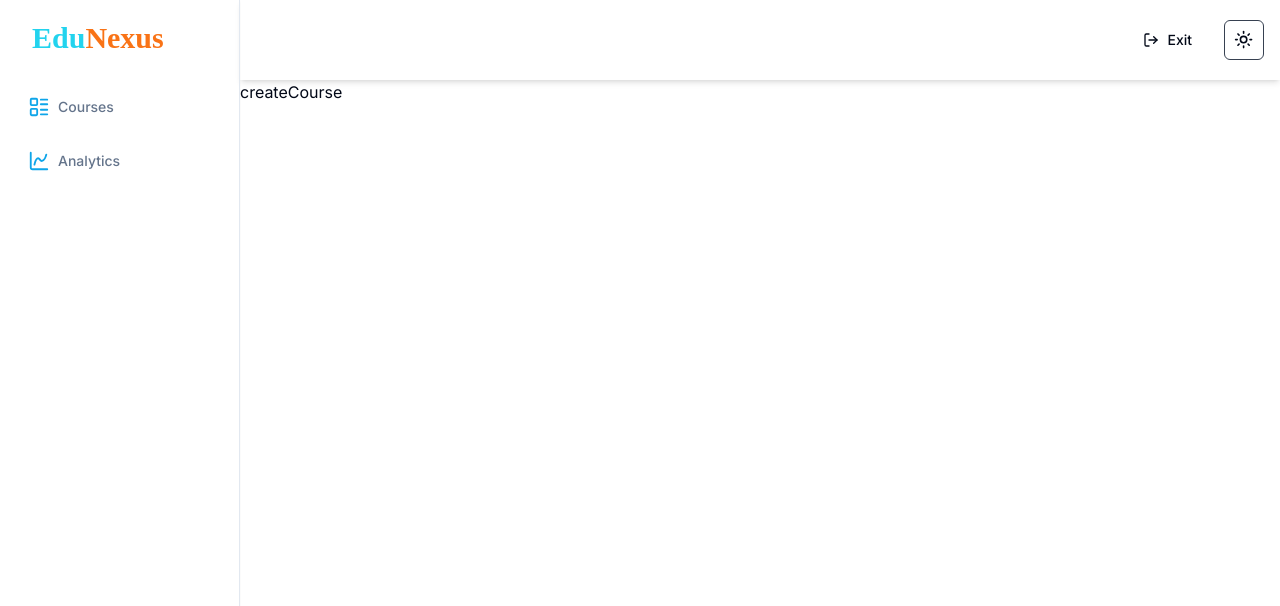
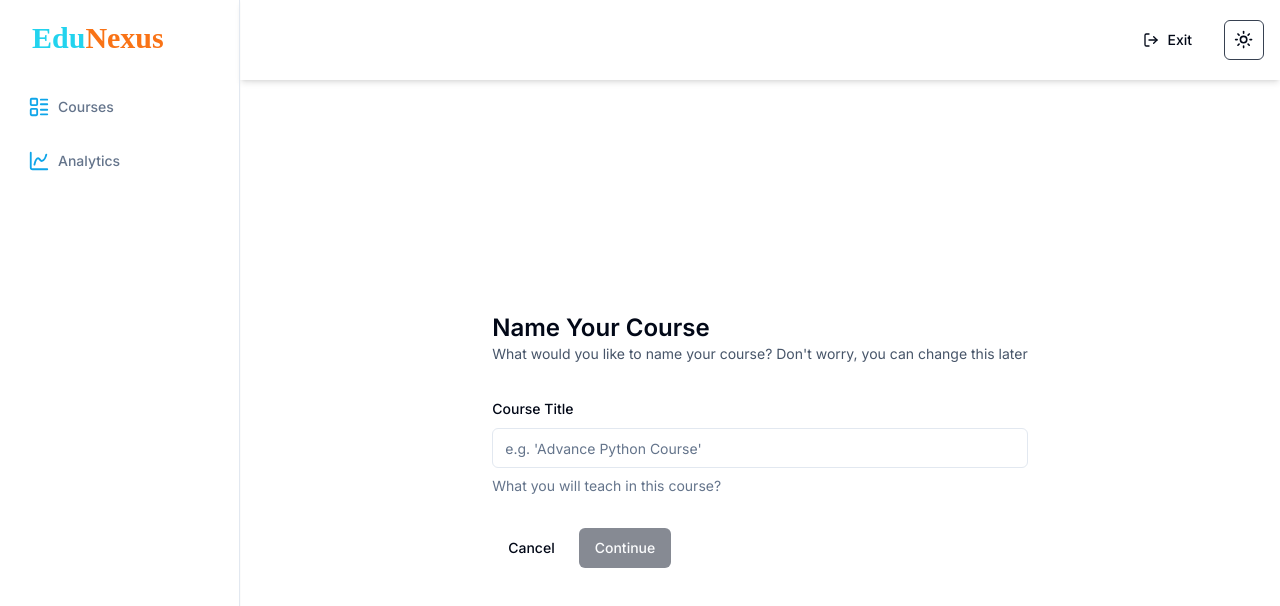
Before and after one commit to Nil369/learning-path-dashboard, a Next.js app: page /dashboard/teacher/create-course in a window 1280 px wide. Shown: the top 606 px of the page. Built offline with nearby package versions, Linux system fonts and the light colour scheme.

Commit message:
Setup DB for Course Page

```diff
--- /dev/null
+++ b/app/api/courses/route.js
@@ -0,0 +1,27 @@
+import { db } from "@/lib/db";
+import { auth } from "@clerk/nextjs/server";
+import { NextResponse } from "next/server";
+
+export async function POST(req) {
+    try {
+        const { userId } = auth();
+
+        const { title } = await req.json();  // Destructure the title from the JSON body
+
+        if (!userId) {
+            return new NextResponse("Unauthorized", { status: 401 });
+        }
+
+        const course = await db.course.create({
+            data: {
+                userId,
+                title,
+            },
+        });
+
+        return NextResponse.json(course); // Return the created course as a JSON response
+    } catch (error) {
+        console.log("[COURSES]: ", error);
+        return new NextResponse("Internal Server Error", { status: 500 });
+    }
+}
--- /dev/null
+++ b/app/dashboard/teacher/courses/[courseId]/page.jsx
@@ -0,0 +1,11 @@
+import React from "react";
+
+const CourseIdPage = ({params}) => {
+  return (
+  <div>
+    CourseId: {params.courseId}
+    </div>
+);
+};
+
+export default CourseIdPage;
--- a/app/dashboard/teacher/create-course/page.jsx
+++ b/app/dashboard/teacher/create-course/page.jsx
@@ -1,7 +1,101 @@
+"use client";
+
 import React from "react";
+import * as z from "zod";
+import axios from "axios";
+import { zodResolver } from "@hookform/resolvers/zod";
+import { useForm } from "react-hook-form";
+import { useRouter } from "next/navigation"; // Correctly use useRouter here
+import {
+  Form,
+  FormControl,
+  FormDescription,
+  FormLabel,
+  FormField,
+  FormMessage,
+  FormItem,
+} from "@/components/ui/form";
 
-const createCourse = () => {
-  return <div>createCourse</div>;
+import { Button } from "@/components/ui/button";
+import { Input } from "@/components/ui/input";
+import Link from "next/link";
+import toast from "react-hot-toast";
+
+const formSchema = z.object({
+  title: z.string().min(3, {
+    message: "Title is required & should be at least 3 characters!",
+  }),
+});
+
+const CreateCourse = () => {
+  const form = useForm({
+    resolver: zodResolver(formSchema),
+    defaultValues: {
+      title: "",
+    },
+  });
+
+  const router = useRouter(); // Use the router here
+  const { isSubmitting, isValid } = form.formState;
+
+  const onSubmit = async (values) => {
+    try {
+      const response = await axios.post("/api/courses", values);
+      toast.success("Course created successfully!");
+      router.push(`/dashboard/teacher/courses/${response.data.id}`); // Use router.push
+    } catch (error) {
+      toast.error("Something went wrong!");
+    }
+  };
+
+  return (
+    <div className="max-w-5xl mx-auto flex md:items-center md:justify-center h-full p-6">
+      <div>
+        <h1 className="text-2xl font-[600]">Name Your Course</h1>
+        <p className="text-sm text-slate-600">
+          What would you like to name your course? Don&apos;t worry, you can
+          change this later
+        </p>
+        <Form {...form}>
+          <form
+            onSubmit={form.handleSubmit(onSubmit)}
+            className="space-y-8 mt-8"
+          >
+            <FormField
+              control={form.control}
+              name="title"
+              render={({ field }) => (
+                <FormItem>
+                  <FormLabel>Course Title</FormLabel>
+                  <FormControl>
+                    <Input
+                      disabled={isSubmitting}
+                      placeholder="e.g. 'Advance Python Course'"
+                      {...field}
+                    />
+                  </FormControl>
+                  <FormDescription>
+                    What you will teach in this course?
+                  </FormDescription>
+                  <FormMessage />
+                </FormItem>
+              )}
+            />
+            <div className="flex item-center gap-x-2">
+              <Link href="/dashboard">
+                <Button variant="ghost" type="button">
+                  Cancel
+                </Button>
+              </Link>
+              <Button type="submit" disabled={!isValid || isSubmitting}>
+                Continue
+              </Button>
+            </div>
+          </form>
+        </Form>
+      </div>
+    </div>
+  );
 };
 
-export default createCourse;
+export default CreateCourse;
--- a/app/layout.js
+++ b/app/layout.js
@@ -11,6 +11,7 @@ import {
   UserButton,
 } from "@clerk/nextjs";
 import { ThemeProvider } from "../app/components/theme-provider";
+import { ToastProvider } from "@/components/provider/toaster-provider";
 
 function Header() {
   return (
@@ -46,6 +47,7 @@ export default function RootLayout({ children }) {
             enableSystem
             disableTransitionOnChange
           >
+            <ToastProvider/>
             {children}
           </ThemeProvider>
         </body>
--- /dev/null
+++ b/components/provider/toaster-provider.jsx
@@ -0,0 +1,9 @@
+"use client"
+
+import { Toaster } from "react-hot-toast"
+
+export const ToastProvider = ()=>{
+    return (
+        <Toaster />
+    )
+}
--- /dev/null
+++ b/lib/db.js
@@ -0,0 +1,4 @@
+import { PrismaClient } from "@prisma/client";
+
+export const db = globalThis.prisma || new PrismaClient();
+if(process.env.NODE_ENV !== 'production')globalThis.prisma = db;
--- a/package.json
+++ b/package.json
@@ -12,6 +12,7 @@
     "@clerk/nextjs": "^5.3.3",
     "@hookform/resolvers": "^3.9.0",
     "@lordicon/react": "^1.10.0",
+    "@prisma/client": "^5.19.1",
     "@radix-ui/react-dialog": "^1.1.1",
     "@radix-ui/react-dropdown-menu": "^2.1.1",
     "@radix-ui/react-label": "^2.1.0",
@@ -28,6 +29,7 @@
     "react-calendar": "^5.0.0",
     "react-dom": "^18",
     "react-hook-form": "^7.53.0",
+    "react-hot-toast": "^2.4.1",
     "recharts": "^2.12.7",
     "tailwind-merge": "^2.5.2",
     "tailwindcss-animate": "^1.0.7",
@@ -38,6 +40,7 @@
     "eslint": "^8",
     "eslint-config-next": "14.2.6",
     "postcss": "^8",
+    "prisma": "^5.19.1",
     "tailwindcss": "^3.4.1"
   }
 }
```
Also changed, not shown: 2 other files (tests, documents, lock files or other folders).
